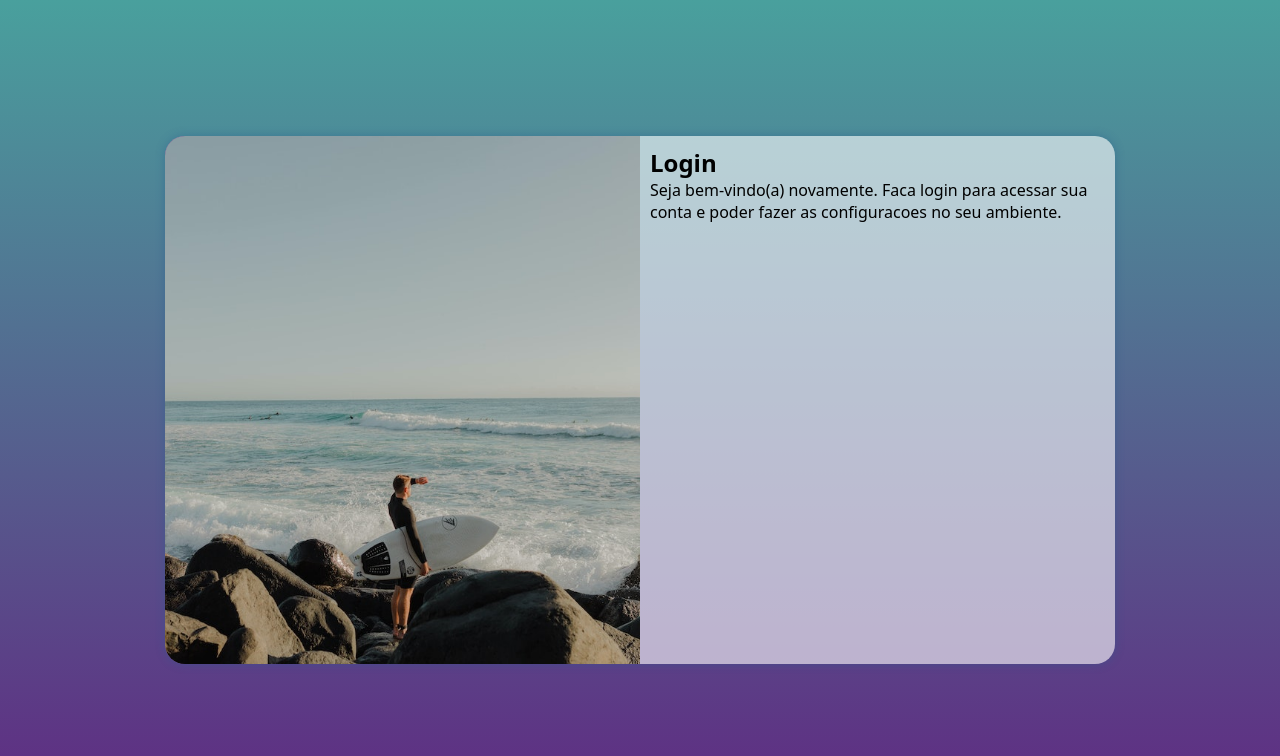
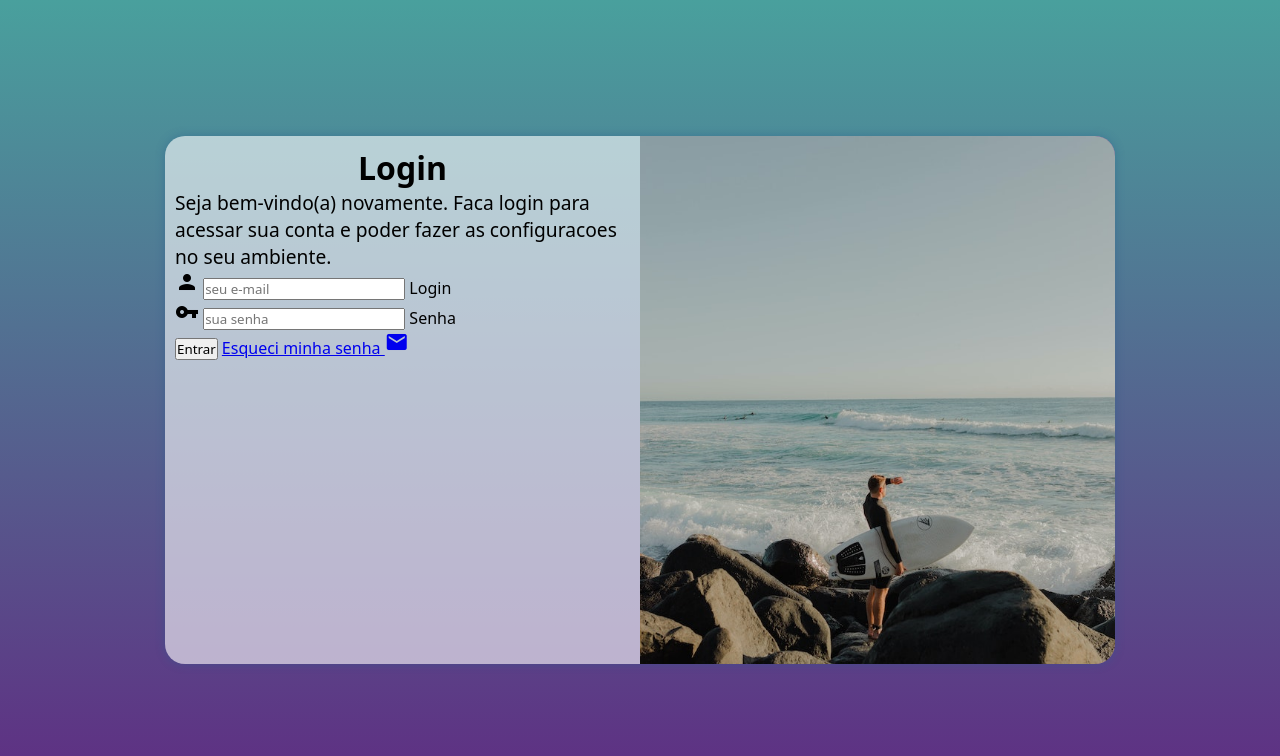
Before and after one commit to hectorclarkag/projeto-login, a plain HTML site: page index.html in a window 1280 px wide. Drawn offline with Linux system fonts and the light colour scheme.

Commit message:
adicionei o formulario

```diff
--- a/index.html
+++ b/index.html
@@ -5,6 +5,8 @@
     <meta http-equiv="X-UA-Compatible" content="IE=edge">
     <meta name="viewport" content="width=device-width, initial-scale=1.0">
     <title>Login</title>
+    <link href="https://fonts.googleapis.com/icon?family=Material+Icons"
+      rel="stylesheet">
     <link rel="stylesheet" href="style.css">
     <link rel="stylesheet" href="media-query.css">
 </head>
@@ -19,8 +21,25 @@
                 <p>
                     Seja bem-vindo(a) novamente. Faca login para acessar sua conta e poder fazer as configuracoes no seu ambiente.
                 </p>
-                <form action="login.php" method="post">
-
+                <form action="login.php" method="post" autocomplete="on">
+                    <div class="campo">
+                        <span class="material-icons">
+                            person
+                        </span>
+                        <input type="email" name="login" id="ilogin" placeholder="seu e-mail" autocomplete="email" required maxlength="30">
+                        <label for="ilogin">Login</label>
+                    </div>
+                    <div class="campo">
+                        <span class="material-icons">
+                            vpn_key
+                        </span>
+                        <input type="password" name="senha" id="isenha" placeholder="sua senha" autocomplete="current-password" required minlength="8" maxlength="20">
+                        <label for="isenha">Senha</label>
+                    </div>
+                    <input type="submit" value="Entrar">
+                    <a href="esqueci.html">
+                        Esqueci minha senha <i class="material-icons">mail</i>
+                    </a>
                 </form>
             </div>
         </section>
--- a/media-query.css
+++ b/media-query.css
@@ -31,13 +31,21 @@
     }
 
     section#login > div#imagem {
-        float: left;
+        float: right;
         width: 50%;
         height: 100%;
     }
 
     section#login > div#formulario {
-        float: right;
+        float: left;
         width: 50%;
     }
+
+    div#formulario > h1 {
+        font-size: 2em;
+    }
+
+    div#formulario > p {
+        font-size: 1.2em;
+    }
 }
--- a/style.css
+++ b/style.css
@@ -54,3 +54,11 @@ section#login > div#formulario {
     display: block;
     padding: 10px;
 }
+
+div#formulario > h1 {
+    text-align: center;
+}
+
+div#formulario > p {
+    font-size: 0.8em;
+}
```
